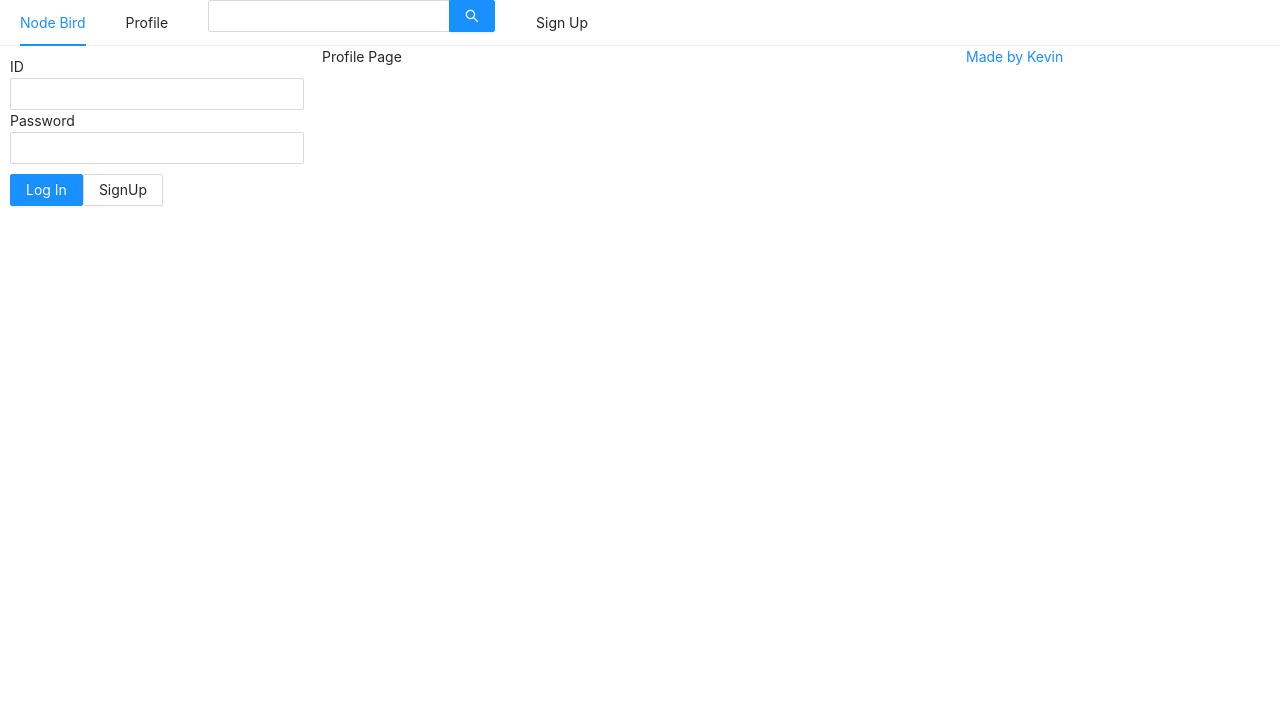
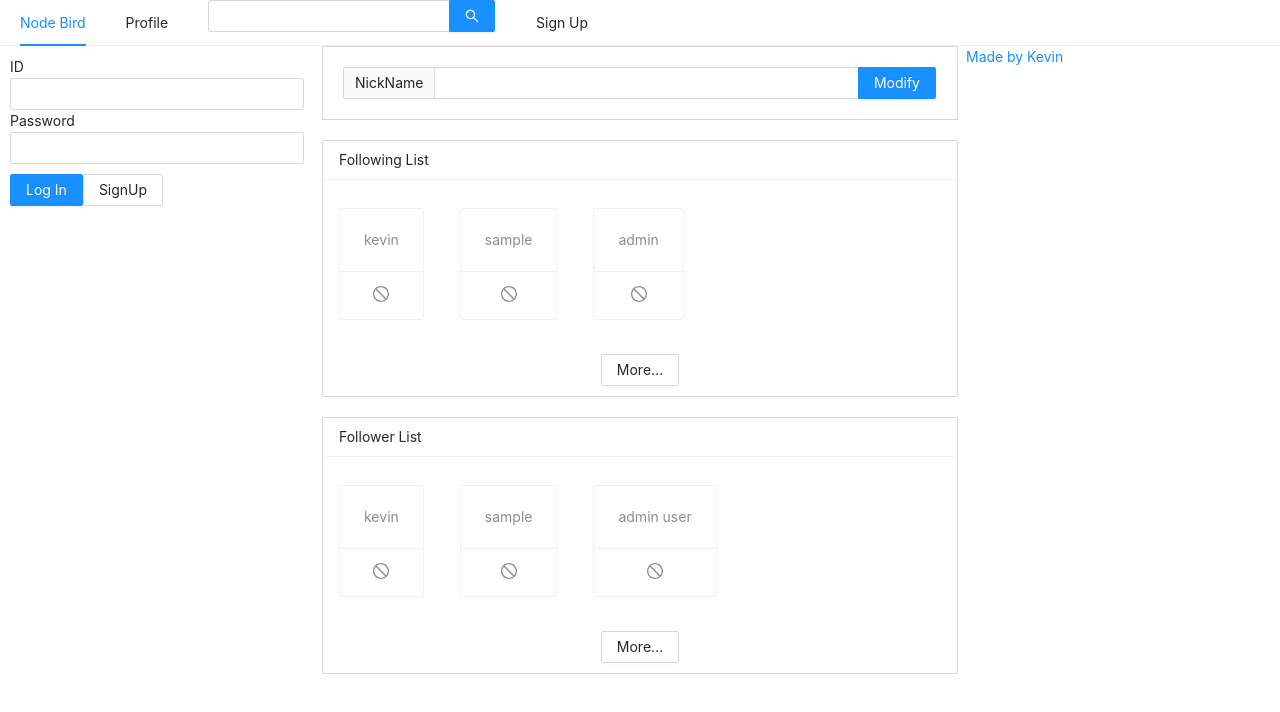
Before and after one commit to Jaehan-Kevin-Kim/Pages, a Next.js app in the folder front/: page /profile in a window 1280 px wide. Shown: the top 712 px of the page. Built offline with nearby package versions, Linux system fonts and the light colour scheme.

Commit message:
Design Profile Page

```diff
--- /dev/null
+++ b/front/components/FollowList.js
@@ -0,0 +1,31 @@
+import React from "react";
+import { Button, Card, List } from "antd";
+import { StopOutlined } from "@ant-design/icons";
+import PropTypes from "prop-types";
+
+const FollowList = ({ header, data }) => {
+  return (
+    <List
+      style={{ marginBottom: 20 }}
+      grid={{ gutter: 4, xs: 2, md: 3 }}
+      size='small'
+      header={<div>{header}</div>}
+      loadMore={
+        <div style={{ textAlign: "center", margin: "10px 0" }}>
+          <Button>More...</Button>
+        </div>
+      }
+      bordered
+      dataSource={data}
+      renderItem={(item) => (
+        <List.Item style={{ marginTop: 20 }}>
+          <Card actions={[<StopOutlined key='stop' />]}>
+            <Card.Meta description={item.nickname} />
+          </Card>
+        </List.Item>
+      )}
+    />
+  );
+};
+
+export default FollowList;
--- /dev/null
+++ b/front/components/FollowerList.js
@@ -0,0 +1,31 @@
+import React from "react";
+import { Button, Card, List } from "antd";
+import { StopOutlined } from "@ant-design/icons";
+import PropTypes from "prop-types";
+
+const FollowerList = ({ header, data }) => {
+  return (
+    <List
+      style={{ marginBottom: 20 }}
+      grid={{ gutter: 4, xs: 2, md: 3 }}
+      size='small'
+      header={<div>{header}</div>}
+      loadMore={
+        <div style={{ textAlign: "center", margin: "10px 0" }}>
+          <Button>More...</Button>
+        </div>
+      }
+      bordered
+      dataSource={data}
+      renderItem={(item) => (
+        <List.Item style={{ marginTop: 20 }}>
+          <Card actions={[<StopOutlined key='stop' />]}>
+            <Card.Meta description={item.nickname} />
+          </Card>
+        </List.Item>
+      )}
+    />
+  );
+};
+
+export default FollowerList;
--- /dev/null
+++ b/front/components/NicknameEditForm.js
@@ -0,0 +1,16 @@
+import React, { useMemo } from "react";
+import { Form, Input } from "antd";
+
+const NicknameEditForm = () => {
+  const style = useMemo(
+    () => ({ marginBottom: "20px", border: "1px solid #d9d9d9", padding: "20px" }),
+    []
+  );
+  return (
+    <Form style={style}>
+      <Input.Search addonBefore='NickName' enterButton='Modify' />
+    </Form>
+  );
+};
+
+export default NicknameEditForm;
--- a/front/pages/profile.js
+++ b/front/pages/profile.js
@@ -1,15 +1,22 @@
 import Head from "next/head";
 import React from "react";
 import AppLayout from "../components/AppLayout";
+import FollowerList from "../components/FollowerList";
+import FollowList from "../components/FollowList";
+import NicknameEditForm from "../components/NicknameEditForm";
 
 const profile = () => {
+  const followerList = [{ nickname: "kevin" }, { nickname: "sample" }, { nickname: "admin user" }];
+  const followingList = [{ nickname: "kevin" }, { nickname: "sample" }, { nickname: "admin" }];
   return (
     <>
       <Head>
-        <title>My Profile</title>
+        <title>My Profile | NodeBird</title>
       </Head>
       <AppLayout>
-        <div>Profile Page</div>
+        <NicknameEditForm />
+        <FollowList header='Following List' data={followingList} />
+        <FollowList header='Follower List' data={followerList} />
       </AppLayout>
     </>
   );
```
